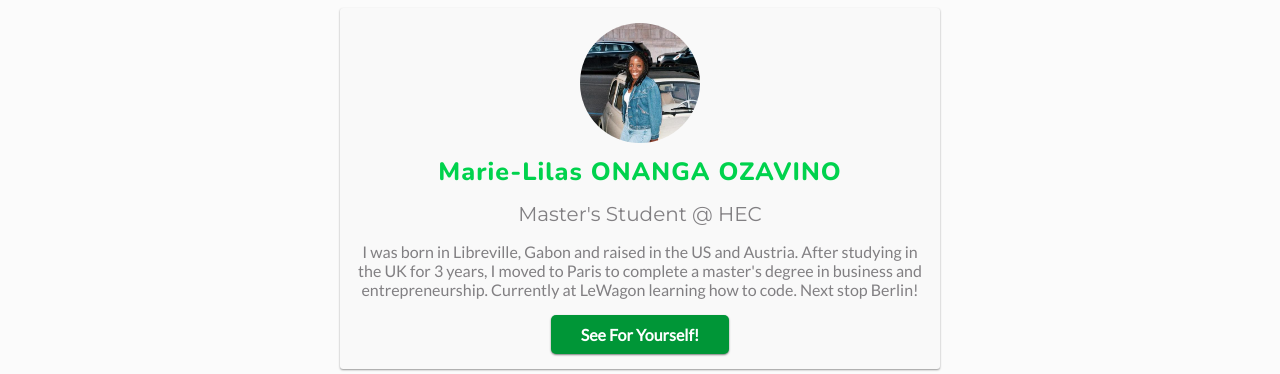
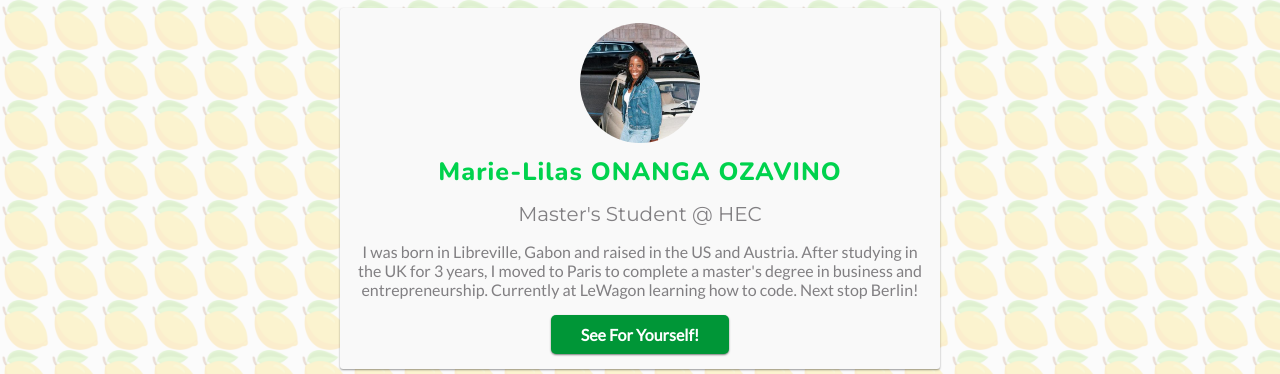
Before and after one commit to marielilaso/profile, a plain HTML site: page index.html in a window 1280 px wide. Shown: the top 374 px of the page. Drawn offline with nearby package versions, Linux system fonts and the light colour scheme.

Commit message:
make my profile prettier

```diff
--- a/style.css
+++ b/style.css
@@ -3,7 +3,7 @@ body {
   font-size: 16px;
   font-family: 'Lato', sans-serif;
   background-size: 50px 50px;
-  background-image: linear-gradient(rgba(250,250,250, 0.8), rgba(250,250,250, 0.8)), url(marielilaso/profile/pictures/lemon.png);
+  background-image: linear-gradient(rgba(250,250,250, 0.8), rgba(250,250,250, 0.8)), url(pictures/lemon.png);
   background-repeat: repeat|repeat-x|repeat-y|no-repeat|initial|inherit;
 }
 
```
